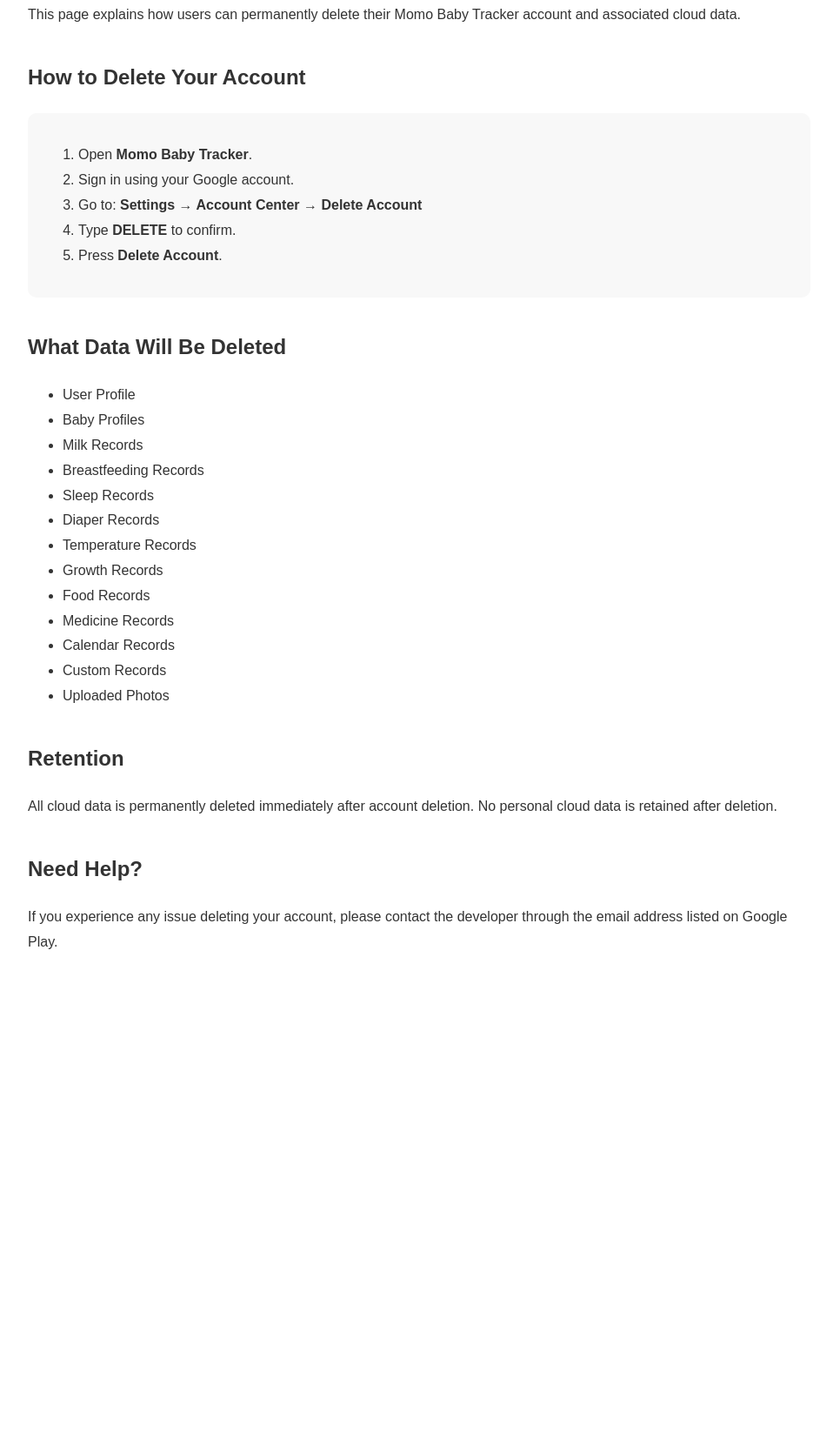
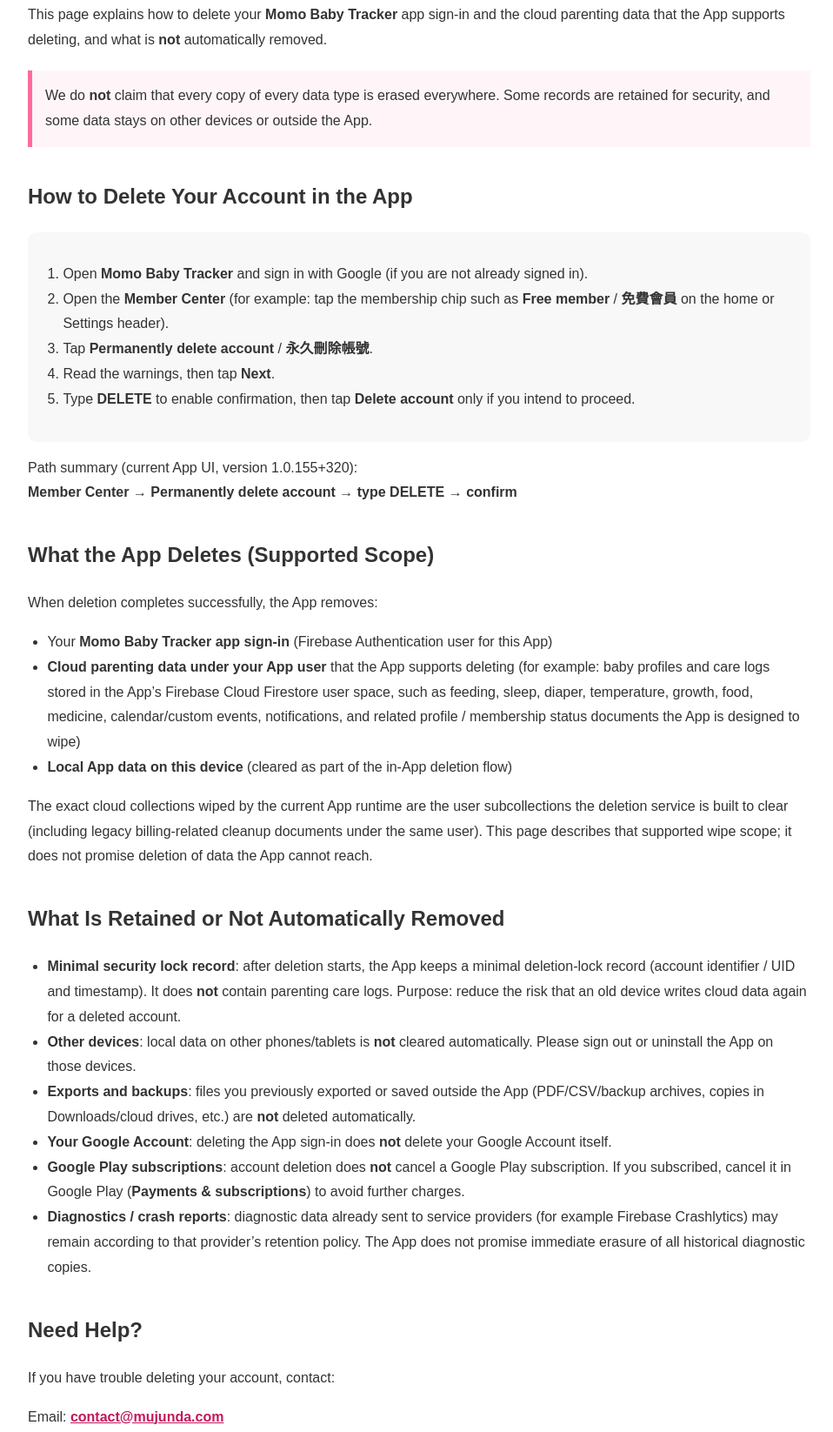
Before and after one commit to hpes92077-lab/momo-baby-delete-account, a plain HTML site: page index.html in a window 1280 px wide. Shown: the part 157-1803 px from the top of the page at 87% size, without its empty margins (158-1116 px from the left). Before the commit the page ends 1330 px from the top, so only its background shows below. Drawn offline with Linux system fonts and the light colour scheme.

Commit message:
Update account deletion disclosure for Play compliance.
Align public delete page with App 1.0.155+320 wipe scope, retention lock, subscription, and contact email.

```diff
--- a/index.html
+++ b/index.html
@@ -25,6 +25,18 @@ h2{
     padding:18px;
     border-radius:10px;
 }
+.note{
+    background:#fff5f8;
+    border-left:5px solid #ff6b9d;
+    padding:15px;
+    margin:20px 0;
+}
+ul,ol{
+    padding-left:1.4em;
+}
+a{
+    color:#c2185b;
+}
 </style>
 
 </head>
@@ -34,72 +46,130 @@ h2{
 <h1>Momo Baby Tracker - Account Deletion</h1>
 
 <p>
-This page explains how users can permanently delete their Momo Baby Tracker account and associated cloud data.
+This page explains how to delete your <b>Momo Baby Tracker</b> app sign-in and the
+cloud parenting data that the App supports deleting, and what is <b>not</b>
+automatically removed.
 </p>
 
-<h2>How to Delete Your Account</h2>
+<div class="note">
+We do <b>not</b> claim that every copy of every data type is erased everywhere.
+Some records are retained for security, and some data stays on other devices or
+outside the App.
+</div>
+
+<h2>How to Delete Your Account in the App</h2>
 
 <div class="box">
 
 <ol>
 
 <li>
-Open <b>Momo Baby Tracker</b>.
+Open <b>Momo Baby Tracker</b> and sign in with Google (if you are not already signed in).
 </li>
 
 <li>
-Sign in using your Google account.
+Open the <b>Member Center</b> (for example: tap the membership chip such as
+<b>Free member</b> / <b>免費會員</b> on the home or Settings header).
 </li>
 
 <li>
-Go to:
-
-<b>Settings → Account Center → Delete Account</b>
+Tap <b>Permanently delete account</b> / <b>永久刪除帳號</b>.
 </li>
 
 <li>
-Type <b>DELETE</b> to confirm.
+Read the warnings, then tap <b>Next</b>.
 </li>
 
 <li>
-Press <b>Delete Account</b>.
+Type <b>DELETE</b> to enable confirmation, then tap <b>Delete account</b> only if you
+intend to proceed.
 </li>
 
 </ol>
 
 </div>
 
-<h2>What Data Will Be Deleted</h2>
+<p>
+Path summary (current App UI, version 1.0.155+320):
+<br>
+<b>Member Center → Permanently delete account → type DELETE → confirm</b>
+</p>
+
+<h2>What the App Deletes (Supported Scope)</h2>
+
+<p>
+When deletion completes successfully, the App removes:
+</p>
 
 <ul>
-
-<li>User Profile</li>
-<li>Baby Profiles</li>
-<li>Milk Records</li>
-<li>Breastfeeding Records</li>
-<li>Sleep Records</li>
-<li>Diaper Records</li>
-<li>Temperature Records</li>
-<li>Growth Records</li>
-<li>Food Records</li>
-<li>Medicine Records</li>
-<li>Calendar Records</li>
-<li>Custom Records</li>
-<li>Uploaded Photos</li>
-
+<li>Your <b>Momo Baby Tracker app sign-in</b> (Firebase Authentication user for this App)</li>
+<li><b>Cloud parenting data under your App user</b> that the App supports deleting
+(for example: baby profiles and care logs stored in the App’s Firebase Cloud Firestore
+user space, such as feeding, sleep, diaper, temperature, growth, food, medicine,
+calendar/custom events, notifications, and related profile / membership status documents
+the App is designed to wipe)</li>
+<li><b>Local App data on this device</b> (cleared as part of the in-App deletion flow)</li>
 </ul>
 
-<h2>Retention</h2>
+<p>
+The exact cloud collections wiped by the current App runtime are the user subcollections
+the deletion service is built to clear (including legacy billing-related cleanup documents
+under the same user). This page describes that supported wipe scope; it does not promise
+deletion of data the App cannot reach.
+</p>
 
-<p>
-All cloud data is permanently deleted immediately after account deletion.
-No personal cloud data is retained after deletion.
-</p>
+<h2>What Is Retained or Not Automatically Removed</h2>
+
+<ul>
+<li>
+<b>Minimal security lock record</b>: after deletion starts, the App keeps a minimal
+deletion-lock record (account identifier / UID and timestamp). It does <b>not</b> contain
+parenting care logs. Purpose: reduce the risk that an old device writes cloud data again
+for a deleted account.
+</li>
+<li>
+<b>Other devices</b>: local data on other phones/tablets is <b>not</b> cleared automatically.
+Please sign out or uninstall the App on those devices.
+</li>
+<li>
+<b>Exports and backups</b>: files you previously exported or saved outside the App
+(PDF/CSV/backup archives, copies in Downloads/cloud drives, etc.) are <b>not</b> deleted
+automatically.
+</li>
+<li>
+<b>Your Google Account</b>: deleting the App sign-in does <b>not</b> delete your Google Account
+itself.
+</li>
+<li>
+<b>Google Play subscriptions</b>: account deletion does <b>not</b> cancel a Google Play
+subscription. If you subscribed, cancel it in Google Play
+(<b>Payments &amp; subscriptions</b>) to avoid further charges.
+</li>
+<li>
+<b>Diagnostics / crash reports</b>: diagnostic data already sent to service providers
+(for example Firebase Crashlytics) may remain according to that provider’s retention policy.
+The App does not promise immediate erasure of all historical diagnostic copies.
+</li>
+</ul>
 
 <h2>Need Help?</h2>
 
 <p>
-If you experience any issue deleting your account, please contact the developer through the email address listed on Google Play.
+If you have trouble deleting your account, contact:
+</p>
+
+<p>
+Email: <strong><a href="mailto:contact@mujunda.com">contact@mujunda.com</a></strong>
+</p>
+
+<p>
+Related: <a href="https://hpes92077-lab.github.io/momo-baby-policy/">Privacy Policy</a>
+</p>
+
+<hr>
+
+<p>
+© 2026 Momo Baby Tracker（萌萌育兒記） · Page revised: 2026-10-17
 </p>
 
 </body>
```
